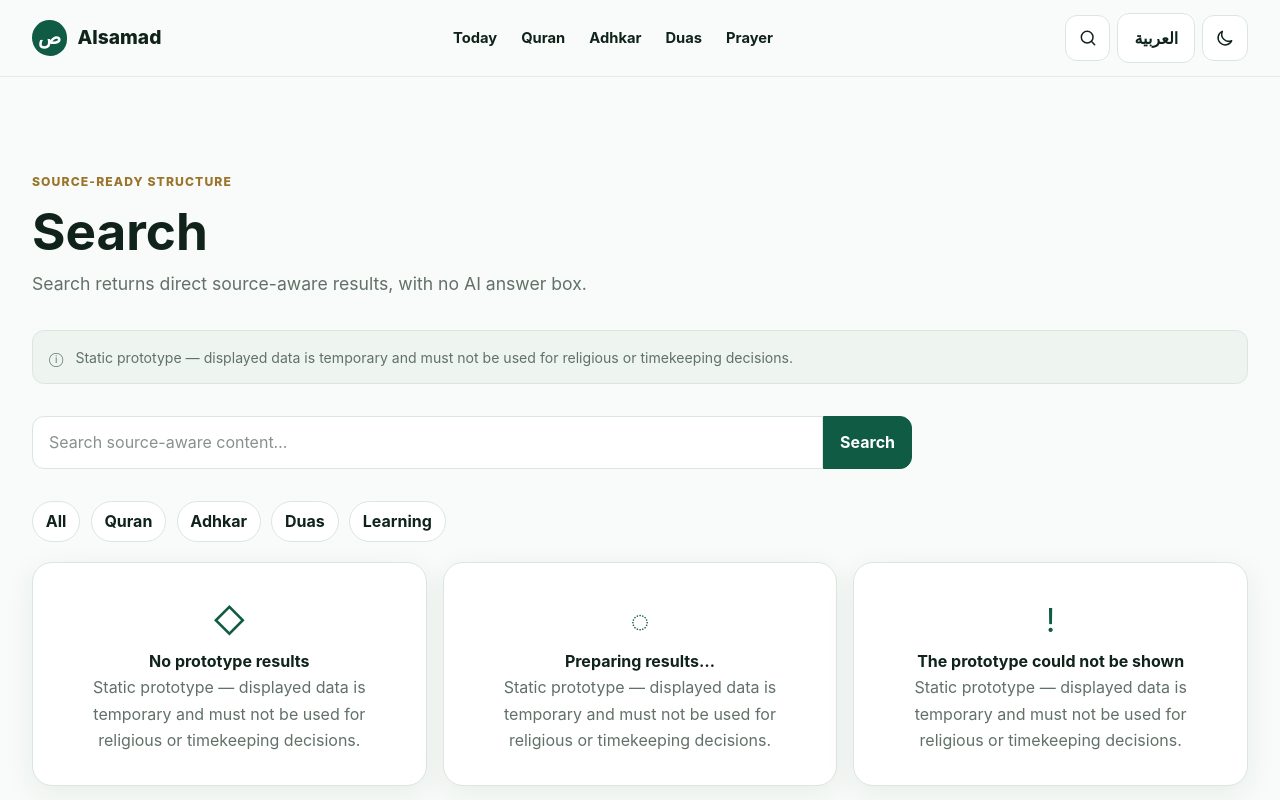
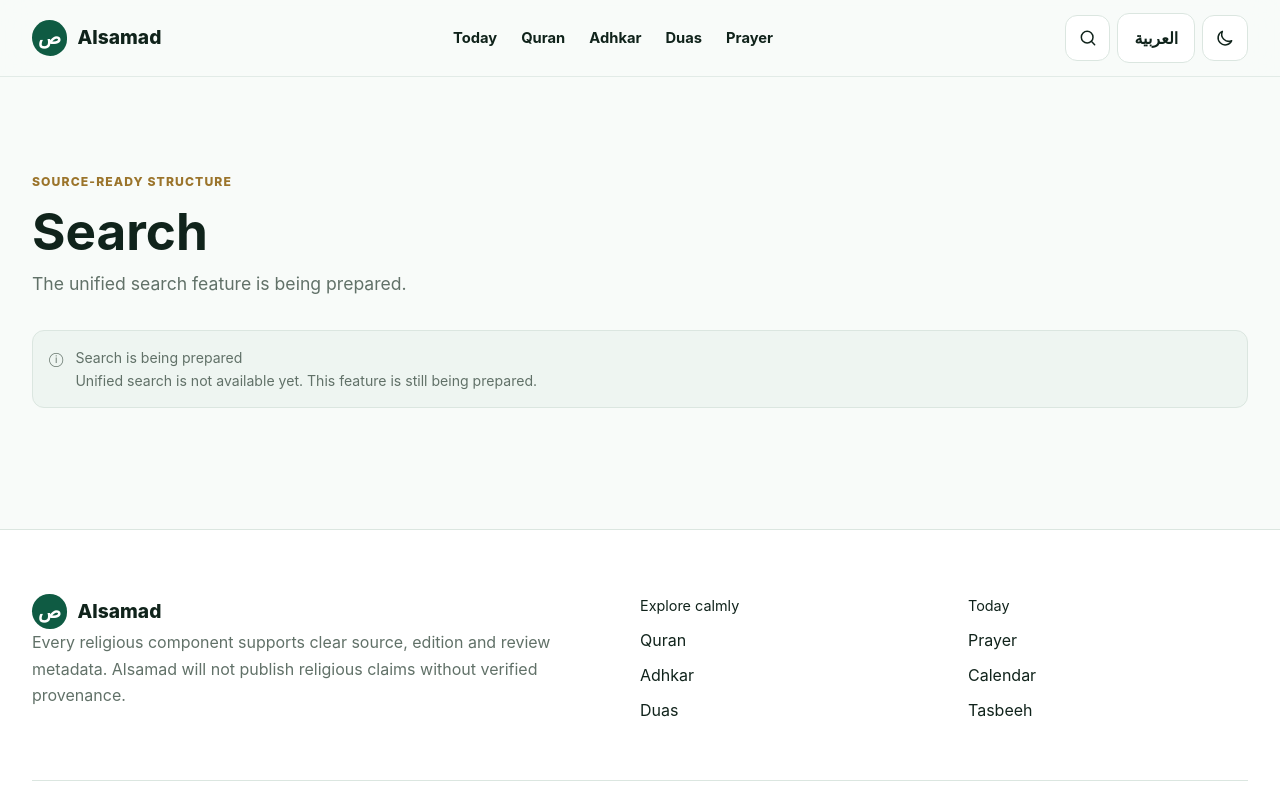
Before and after one commit to samad-87/alsamad, a Next.js app: page /en/search in a window 1280 px wide. Shown: the top 800 px of the page. Built offline with nearby package versions, Linux system fonts and the light colour scheme.

Commit message:
fix(frontend): make search availability truthful

```diff
--- a/src/app/[locale]/search/page.tsx
+++ b/src/app/[locale]/search/page.tsx
@@ -1,12 +1,7 @@
 import { notFound } from "next/navigation";
-import {
-  Container,
-  EmptyState,
-  FixtureNotice,
-  PageHeader,
-  Section,
-} from "@/components/ui";
+import { Container, PageHeader, Section } from "@/components/ui";
 import { isLocale, t } from "@/lib/i18n";
+
 export default async function Page({
   params,
 }: {
@@ -15,38 +10,36 @@ export default async function Page({
   const { locale } = await params;
   if (!isLocale(locale)) notFound();
   const c = t(locale);
+  const unavailable =
+    locale === "ar"
+      ? {
+          heading: "البحث قيد الإعداد",
+          description: "ميزة البحث الموحّد قيد الإعداد.",
+          message:
+            "البحث الموحّد غير متاح بعد. هذه الميزة ما زالت قيد الإعداد.",
+        }
+      : {
+          heading: "Search is being prepared",
+          description: "The unified search feature is being prepared.",
+          message:
+            "Unified search is not available yet. This feature is still being prepared.",
+        };
+
   return (
     <Section>
       <Container>
         <PageHeader
           eyebrow={c.verifiedStructure}
           title={c.search}
-          description={c.noAi}
+          description={unavailable.description}
         />
-        <FixtureNotice locale={locale} />
-        <label className="search-field search-large">
-          <span className="sr-only">{c.search}</span>
-          <input
-            placeholder={
-              locale === "ar"
-                ? "ابحث في المصادر…"
-                : "Search source-aware content…"
-            }
-          />
-          <button className="button button-primary">{c.search}</button>
-        </label>
-        <div className="filter-bar">
-          {[c.all, c.quran, c.adhkar, c.duas, c.learning].map((x) => (
-            <button className="chip" key={x}>
-              {x}
-            </button>
-          ))}
-        </div>
-        <div className="states-grid">
-          <EmptyState locale={locale} />
-          <EmptyState locale={locale} kind="loading" />
-          <EmptyState locale={locale} kind="error" />
-        </div>
+        <section className="notice" aria-labelledby="search-unavailable-title">
+          <span aria-hidden="true">ⓘ</span>
+          <div>
+            <h2 id="search-unavailable-title">{unavailable.heading}</h2>
+            <p>{unavailable.message}</p>
+          </div>
+        </section>
       </Container>
     </Section>
   );
```
Also changed, not shown: 1 other file (tests, documents, lock files or other folders).
